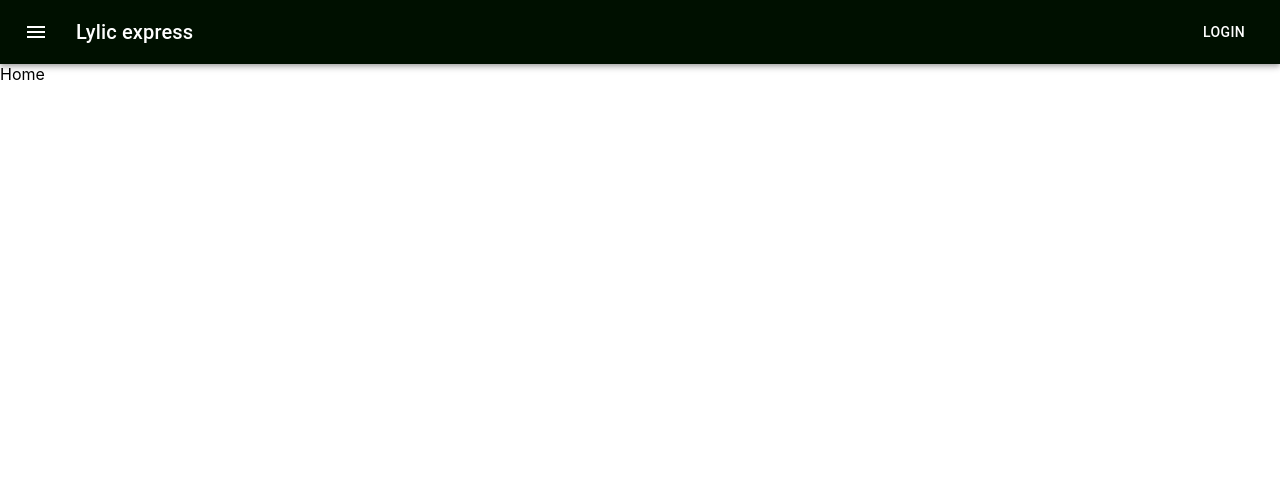
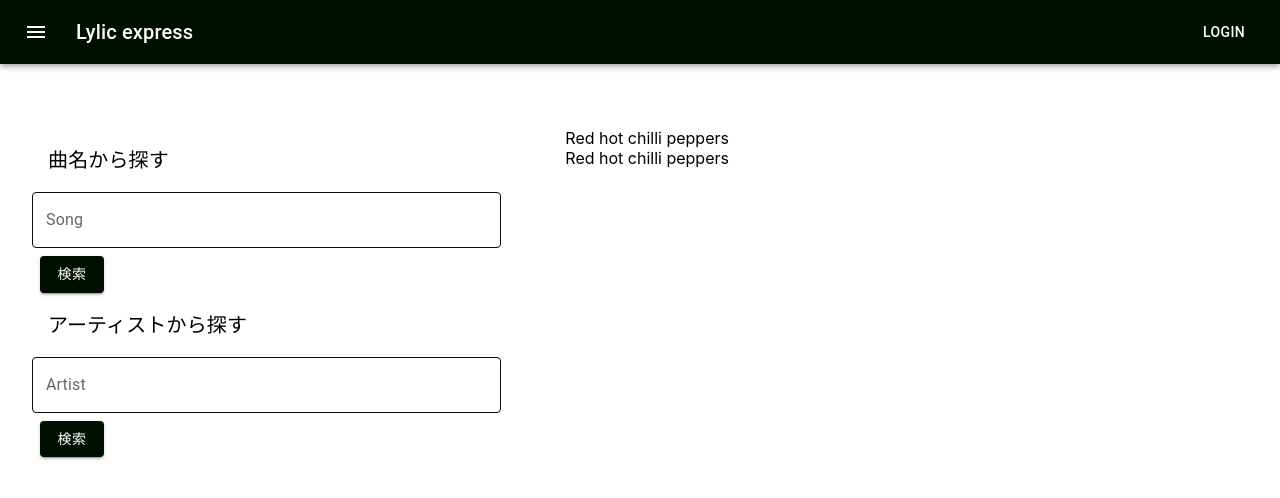
Before and after one commit to Kohsaku/lylics-expression-app, a React (Create React App) app: page / in a window 1280 px wide. Shown: the top 498 px of the page. Built offline with nearby package versions, Linux system fonts and the light colour scheme.

Commit message:
edit Home component

```diff
--- /dev/null
+++ b/src/components/CurrentFeed.tsx
@@ -0,0 +1,37 @@
+import React, { useState } from "react";
+import { Box, Typography } from "@mui/material";
+
+const CurrentFeed: React.FC = () => {
+  const [testData, setTestData] = useState([
+    {
+      translater: "userA",
+      artist: "Red hot chilli peppers",
+      song: "By the way",
+      wm: "Standing light.......",
+      jm: "今夜のショーを見るために......",
+    },
+    {
+      translater: "userA",
+      artist: "Red hot chilli peppers",
+      song: "By the way",
+      wm: "Standing light.......",
+      jm: "今夜のショーを見るために......",
+    },
+  ]);
+  return (
+    <Box
+      sx={{
+        my: 8,
+        mx: 4,
+        display: "flex",
+        flexDirection: "column",
+      }}
+    >
+      {testData.map((data) => (
+        <Box>{data.artist}</Box>
+      ))}
+    </Box>
+  );
+};
+
+export default CurrentFeed;
--- a/src/pages/Auth.tsx
+++ b/src/pages/Auth.tsx
@@ -68,6 +68,16 @@ const CustomTextField = styled(TextField)({
   },
 });
 
+const avatarImageStyle = {
+  cursor: "pointer",
+  color: "gray",
+};
+
+const avatarAddedImageStyle = {
+  cursor: "pointer",
+  color: "#001000",
+};
+
 const theme = createTheme();
 
 const Auth: React.FC = () => {
@@ -78,6 +88,13 @@ const Auth: React.FC = () => {
   const [isLogin, setIsLogin] = useState(false);
   const [openModal, setOpenModal] = useState(false);
   const [resetEmail, setResetEmail] = useState("");
+
+  const onChangeImageHandler = (e: React.ChangeEvent<HTMLInputElement>) => {
+    if (e.target.files![0]) {
+      setAvatarImage(e.target.files![0]);
+      e.target.value = "";
+    }
+  };
 
   const handleSubmit = (event: React.FormEvent<HTMLFormElement>) => {
     event.preventDefault();
@@ -150,8 +167,19 @@ const Auth: React.FC = () => {
                   <Box textAlign="center">
                     <IconButton>
                       <label>
-                        <AccountCircleIcon fontSize="large" />
-                        <input type="file" style={{ display: "none" }} />
+                        <AccountCircleIcon
+                          fontSize="large"
+                          sx={
+                            avatarImage
+                              ? avatarAddedImageStyle
+                              : avatarImageStyle
+                          }
+                        />
+                        <input
+                          type="file"
+                          style={{ display: "none" }}
+                          onChange={onChangeImageHandler}
+                        />
                       </label>
                     </IconButton>
                   </Box>
--- a/src/pages/Home.tsx
+++ b/src/pages/Home.tsx
@@ -1,7 +1,94 @@
 import React from "react";
+import { Grid, Box, TextField, Typography, Button } from "@mui/material";
+import { createTheme, ThemeProvider, styled } from "@mui/material/styles";
+import CurrentFeed from "../components/CurrentFeed";
+
+const CustomTextField = styled(TextField)({
+  "& label.Mui-focused": {
+    color: "#001000",
+  },
+  "& .MuiInput-underline:after": {
+    borderBottomColor: "#001000",
+  },
+  "& .MuiOutlinedInput-root": {
+    "& fieldset": {
+      borderColor: "#001000",
+    },
+    "&:hover fieldset": {
+      borderColor: "#001000",
+    },
+    "&.Mui-focused fieldset": {
+      borderColor: "#001000",
+    },
+  },
+});
+
+const theme = createTheme();
 
 const Home: React.FC = () => {
-  return <div>Home</div>;
+  return (
+    <ThemeProvider theme={theme}>
+      <Grid component="main" container>
+        <Grid item xs={12} sm={8} md={5}>
+          <Box
+            sx={{
+              my: 8,
+              mx: 4,
+              display: "flex",
+              flexDirection: "column",
+            }}
+          >
+            <Typography variant="h6" sx={{ margin: "2vh" }}>
+              曲名から探す
+            </Typography>
+            <Grid item>
+              <CustomTextField fullWidth id="song" label="Song" name="song" />
+              <Button
+                variant="contained"
+                sx={{
+                  mt: 1,
+                  ml: 1,
+                  bgcolor: "#001000",
+                  "&: hover": {
+                    background: "#800000",
+                  },
+                }}
+              >
+                検索
+              </Button>
+            </Grid>
+            <Typography variant="h6" sx={{ margin: "2vh" }}>
+              アーティストから探す
+            </Typography>
+            <Grid>
+              <CustomTextField
+                fullWidth
+                id="artist"
+                label="Artist"
+                name="artist"
+              />
+              <Button
+                variant="contained"
+                sx={{
+                  mt: 1,
+                  ml: 1,
+                  bgcolor: "#001000",
+                  "&: hover": {
+                    background: "#800000",
+                  },
+                }}
+              >
+                検索
+              </Button>
+            </Grid>
+          </Box>
+        </Grid>
+        <Grid item xs={false} sm={4} md={7} component={Box}>
+          <CurrentFeed />
+        </Grid>
+      </Grid>
+    </ThemeProvider>
+  );
 };
 
 export default Home;
```
